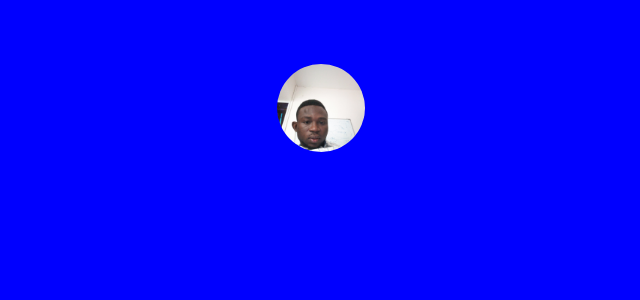
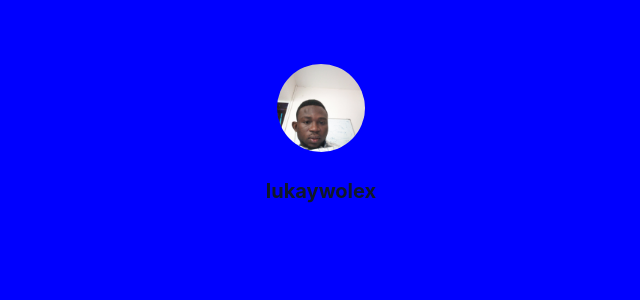
Before and after one commit to olukay08/Linktree, a React (Create React App) app in the folder mylittle/: page / in a window 1280 px wide. Shown: the top 300 px of the page, without its empty margins (399-1039 px from the left). Built offline with nearby package versions, Linux system fonts and the light colour scheme.

Commit message:
Creating link scetion

```diff
--- a/mylittle/src/App.css
+++ b/mylittle/src/App.css
@@ -22,8 +22,59 @@
   height: 998px;
   left: 0px;
   top: 0px;
+}
+.sub_section{
+ /* Auto layout */
+
+display: flex;
+flex-direction: column;
+align-items: center;
+padding: 0px 32px;
+gap: 32px;
+
+width: 1216px;
+height: 774px;
+
+
+/* Inside auto layout */
+
+flex: none;
+order: 0;
+align-self: stretch;
+flex-grow: 0;
+}
+.content{
+display: flex;
+flex-direction: column;
+align-items: flex-start;
+padding: 0px;
+gap: 56px;
+
+width: 1152px;
+height: 774px;
+
 
 }
+.profile-section{
+display: flex;
+flex-direction: column;
+align-items: center;
+padding: 0px;
+gap: 24px;
+isolation: isolate;
+
+width: 1152px;
+height: 142px;
+
+
+/* Inside auto layout */
+
+flex: none;
+order: 0;
+align-self: stretch;
+flex-grow: 0;
+}
+
 #profile__img{
     display: flex;
     flex-direction: column;
@@ -37,3 +88,72 @@
     background-repeat: no-repeat;
 
 }
+#twitter{
+ display: flex;
+flex-direction: row;
+justify-content: center;
+align-items: center;
+padding: 0px;
+gap: 8px;
+
+width: 1152px;
+height: 30px;
+
+
+/* Inside auto layout */
+width: 1152px;
+height: 30px;
+
+/* Text xl/Bold */
+
+font-family: 'Inter';
+font-style: normal;
+font-weight: bold;
+font-size: 20px;
+line-height: 30px;
+/* identical to box height, or 150% */
+
+text-align: center;
+
+/* Gray/900 */
+
+color: #101828;
+
+
+/* Inside auto layout */
+
+flex: none;
+order: 0;
+flex-grow: 1;
+flex: none;
+order: 1;
+align-self: stretch;
+flex-grow: 0;
+z-index: 1;
+}
+#slackusername{
+    display: none;
+}
+.link-section{
+    /* Link Section */
+
+
+/* Auto layout */
+
+display: flex;
+flex-direction: column;
+align-items: center;
+padding: 0px;
+gap: 24px;
+
+width: 1152px;
+height: 576px;
+
+
+/* Inside auto layout */
+
+flex: none;
+order: 1;
+align-self: stretch;
+flex-grow: 0;
+}
--- a/mylittle/src/App.js
+++ b/mylittle/src/App.js
@@ -6,13 +6,22 @@ function App() {
     <>
     <section className="App">
       <div className="main_section">
-      <div id="profile__img">
-
-      </div>
-      </div>
+        <div className="sub_section">
+          <div className="content">
+            <div className="profile-section">
 
 
+                <div id="profile__img"></div>
+                <div id="twitter">lukaywolex</div>
+                <div id="slackusername">menukuro oluwole</div>
 
+          </div>
+          <div className="link-section">
+
+          </div>
+         </div>
+      </div>
+    </div>
     </section>
 
     </>
```
